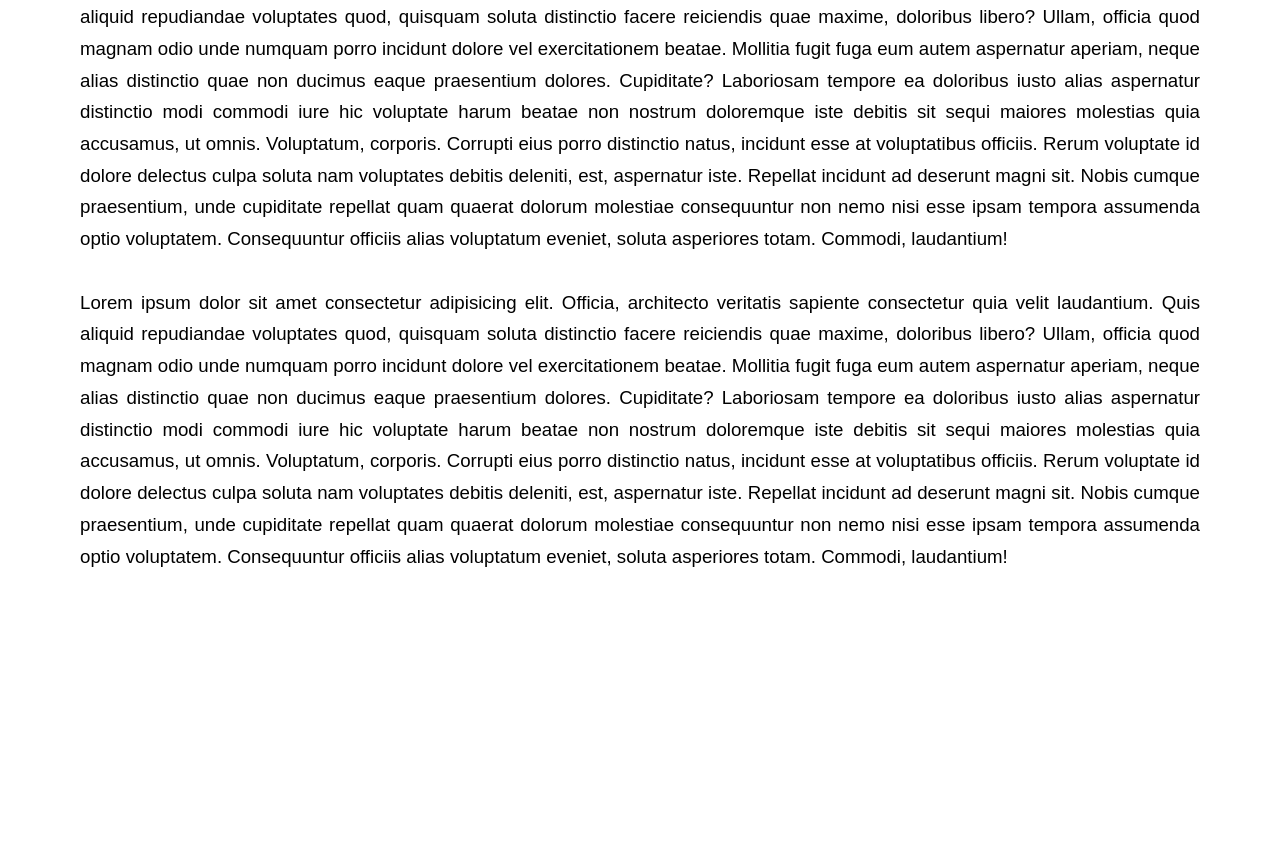
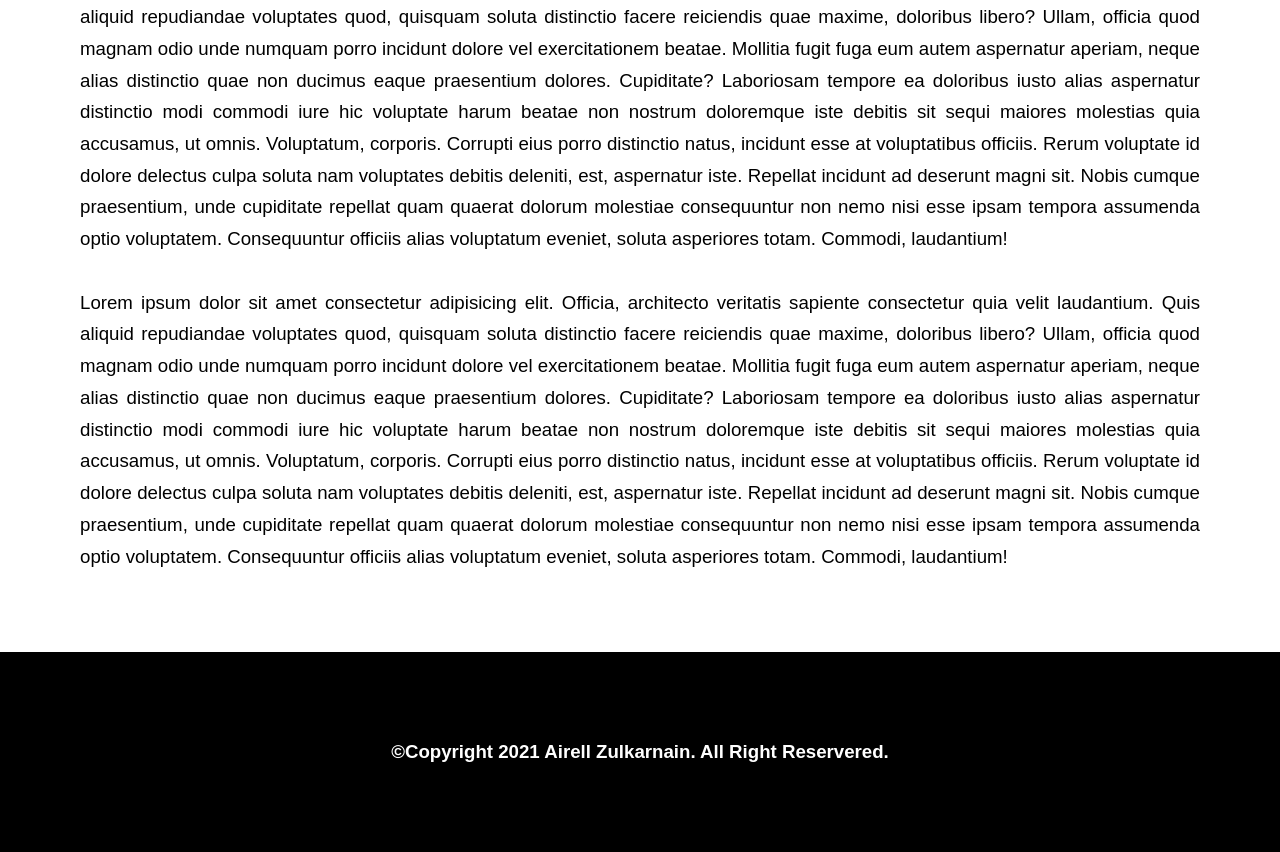
Before and after one commit to airellzulkarnain/TugasGit, a plain HTML site: page index.html in a window 1280 px wide. Shown: the part 428-1280 px from the top of the page. Before the commit the page ends 1080 px from the top, so only its background shows below. Drawn offline with Linux system fonts and the light colour scheme.

Commit message:
added footer

```diff
--- a/index.html
+++ b/index.html
@@ -32,6 +32,6 @@
             Nobis cumque praesentium, unde cupiditate repellat quam quaerat dolorum molestiae consequuntur non nemo nisi esse ipsam tempora assumenda optio voluptatem. Consequuntur officiis alias voluptatum eveniet, soluta asperiores totam. Commodi, laudantium!
         </div>
     </div>
-    <div class="footer"></div>
+    <div class="footer">&copy;Copyright 2021 Airell Zulkarnain. All Right Reservered.</div>
 </body>
 </html>
--- a/style.css
+++ b/style.css
@@ -19,3 +19,13 @@ body div.header {
 }
 
 body div.container {padding: 80px; text-align: justify;}
+
+body div.footer {
+    text-align: center;
+    height: 200px;
+    background-color: #000;
+    color: #fff;
+    width: 100%;
+    line-height: 200px;
+    font-weight: bold;
+}
```
